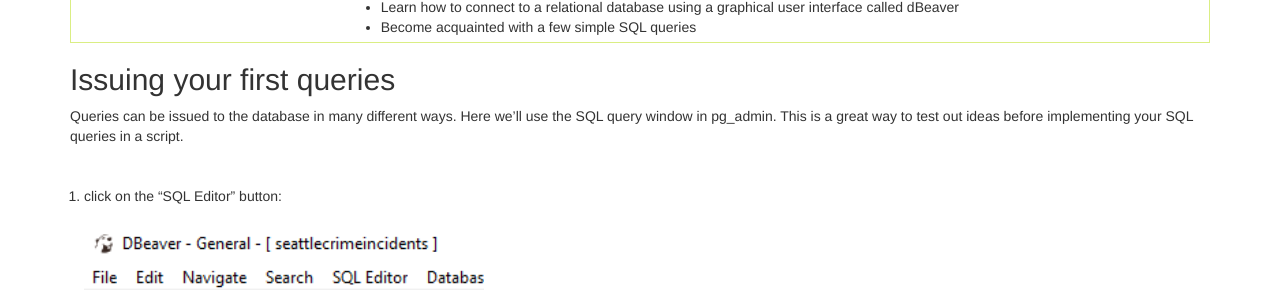
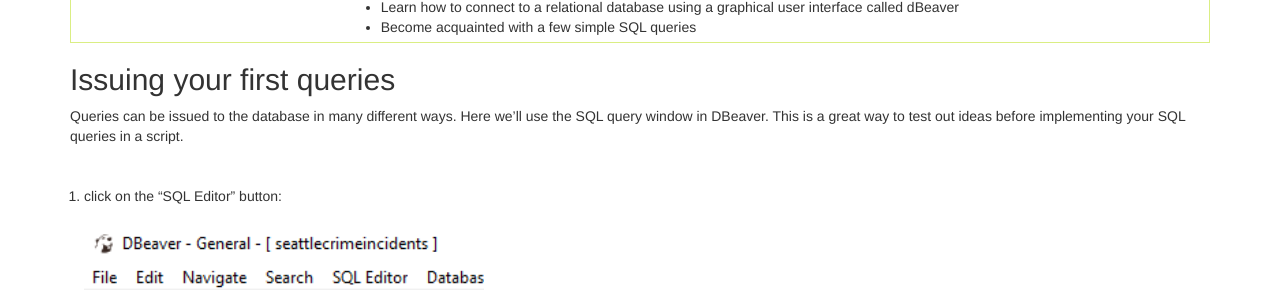
Before and after one commit to uwescience/SQL-geospatial-tutorial, a Jekyll site: the page built from _episodes/03-queries.md, in a window 1280 px wide and 900 px high. Shown: the part 314-604 px from the top of the window. Built offline with Jekyll 4.4.1, drawn with Linux system fonts in a browser that asks for light colours.

Commit message:
pg_admin -> Dbeaver

```diff
--- a/_episodes/03-queries.md
+++ b/_episodes/03-queries.md
@@ -15,7 +15,7 @@ key points:
 
 ## Issuing your first queries
 
-Queries can be issued to the database in many different ways. Here we'll use the SQL query window in pg_admin. This is a great way to test out ideas before implementing your SQL queries in a script.
+Queries can be issued to the database in many different ways. Here we'll use the SQL query window in DBeaver. This is a great way to test out ideas before implementing your SQL queries in a script.
 
 <br>
 1. click on the "SQL Editor" button:
```
